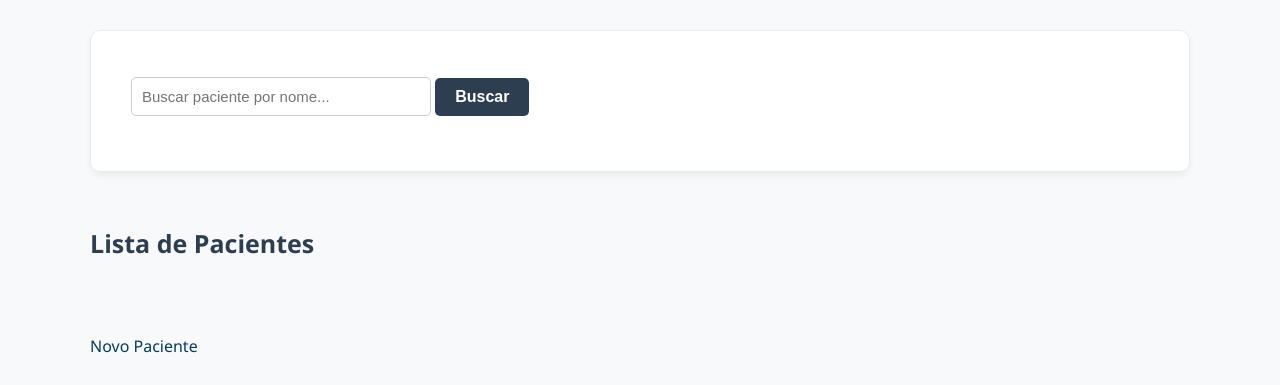
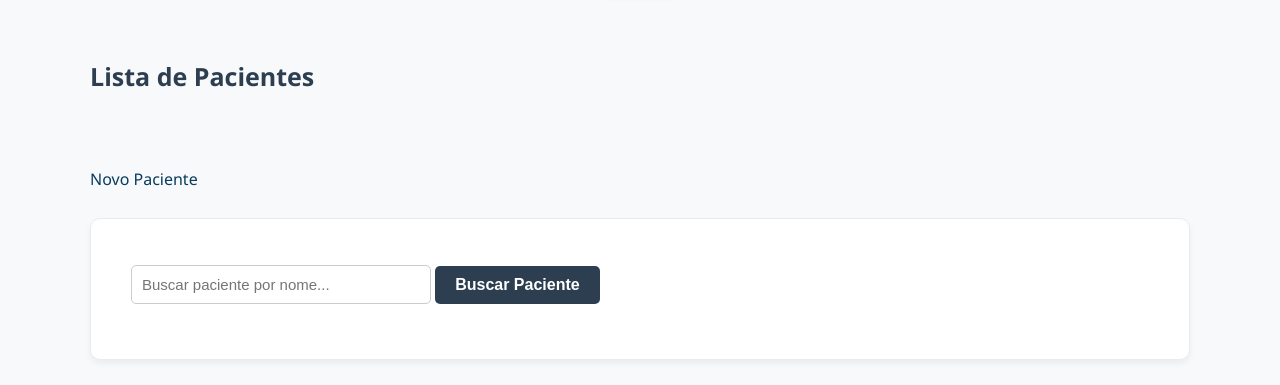
Before and after one commit to anleaes/2026-1-SDM-Segunda-Noite-ZS-02, a Django app: page /paciente/buscar/ in a window 1280 px wide. Shown: the part 266-651 px from the top of the page. Run offline with Django 5.2, Linux system fonts and the light colour scheme; data that the repository does not hold is empty.

Commit message:
barra de busca para a listagem especifica

```diff
--- a/prontuarioapp/templates/base.html
+++ b/prontuarioapp/templates/base.html
@@ -103,13 +103,6 @@
 
     <main class="conteudo">
 
-        <form action="{% url 'paciente:search_paciente' %}" method="GET" style="margin-bottom: 25px;">
-            <input name="query" type="text" placeholder="Buscar paciente por nome..."
-                   style="padding: 10px; width: 300px; border-radius: 5px; border: 1px solid #ccc;">
-            <button type="submit" style="padding: 10px 20px; background-color: #2c3e50; color: white; border: none; border-radius: 5px; cursor: pointer;">
-                Buscar
-            </button>
-        </form>
 
         {% block body %}
 
--- a/prontuarioapp/templates/paciente/list_paciente.html
+++ b/prontuarioapp/templates/paciente/list_paciente.html
@@ -18,6 +18,16 @@
 </a>
 
 <br /><br />
+
+<div style="margin-bottom: 25px;">
+    <form action="{% url 'paciente:search_paciente' %}" method="GET">
+        <input name="query" type="text" placeholder="Buscar paciente por nome..."
+               style="padding: 10px; width: 300px; border-radius: 5px; border: 1px solid #ccc;">
+        <button type="submit" style="padding: 10px 20px; background-color: #2c3e50; color: white; border: none; border-radius: 5px; cursor: pointer;">
+            Buscar Paciente
+        </button>
+    </form>
+</div>
 
 <table border="1" cellpadding="5">
 
```
